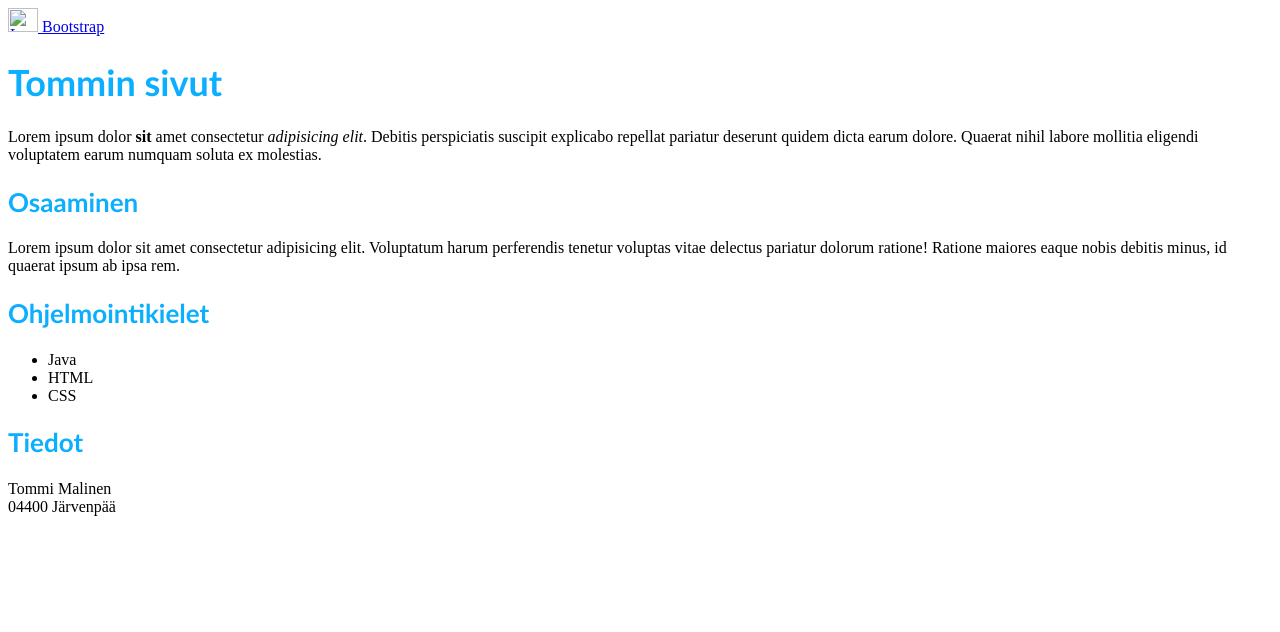
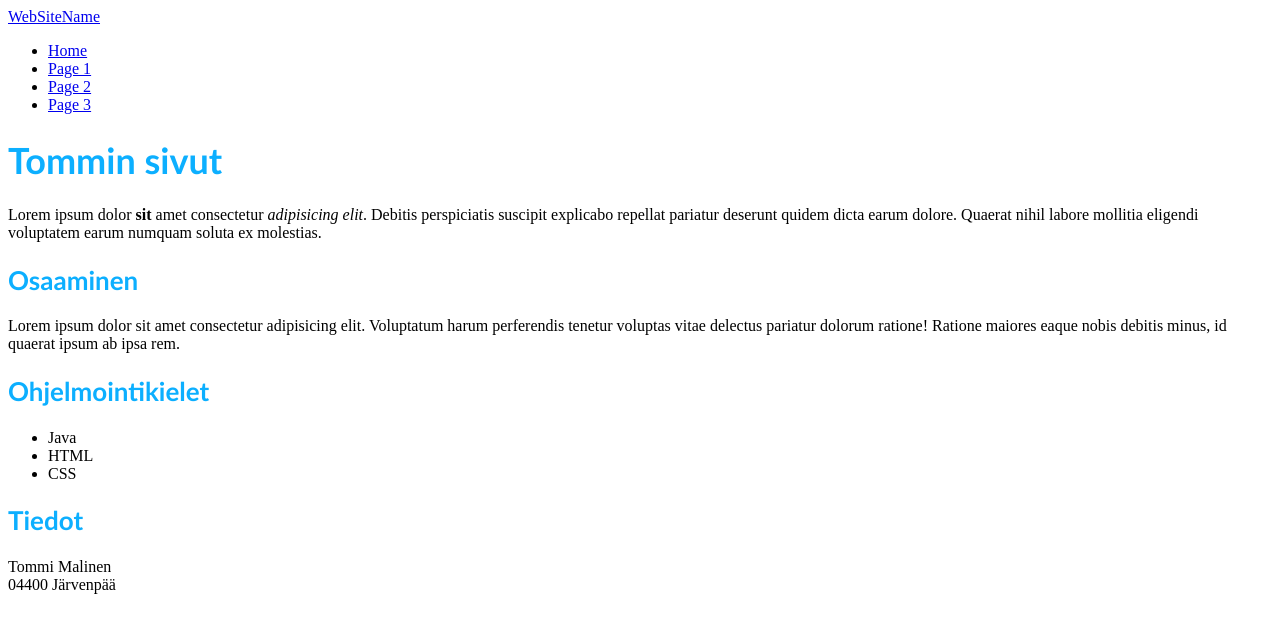
Before and after one commit to Kikki-Hiiri/Nettisivut, a plain HTML site: page index.html in a window 1280 px wide. Drawn offline with Linux system fonts and the light colour scheme.

Commit message:
Update index.html

```diff
--- a/index.html
+++ b/index.html
@@ -3,12 +3,17 @@
     <title>Tommin sivut</title>
     <link rel="Stylesheet" href="tyyli.css">
 </head>
-<nav class="navbar bg-body-tertiary">
+<nav class="navbar navbar-inverse">
     <div class="container-fluid">
-      <a class="navbar-brand" href="#">
-        <img src="/docs/5.3/assets/brand/bootstrap-logo.svg" alt="Logo" width="30" height="24" class="d-inline-block align-text-top">
-        Bootstrap
-      </a>
+      <div class="navbar-header">
+        <a class="navbar-brand" href="#">WebSiteName</a>
+      </div>
+      <ul class="nav navbar-nav">
+        <li class="active"><a href="#">Home</a></li>
+        <li><a href="#">Page 1</a></li>
+        <li><a href="#">Page 2</a></li>
+        <li><a href="#">Page 3</a></li>
+      </ul>
     </div>
   </nav>
 
```
